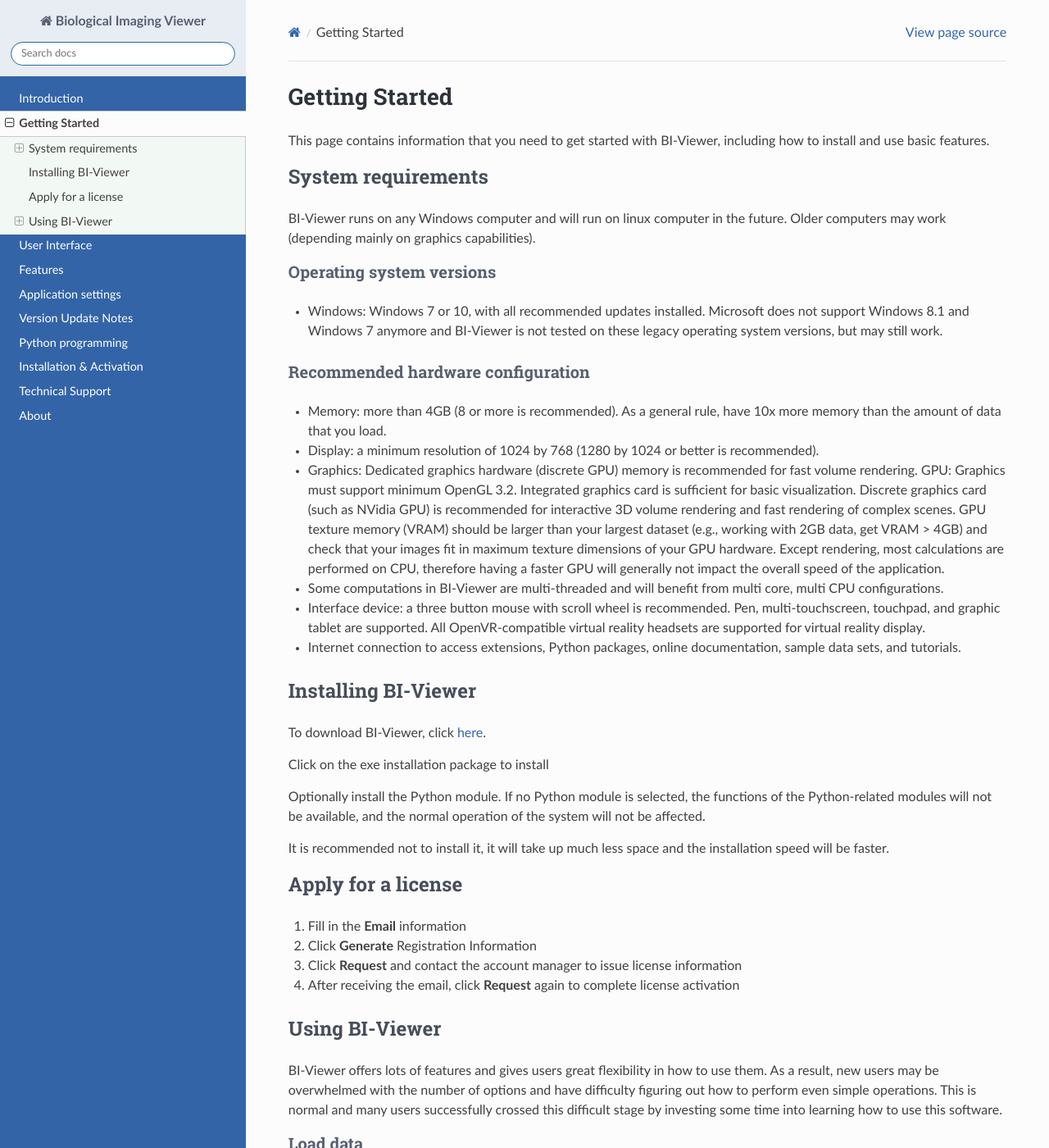
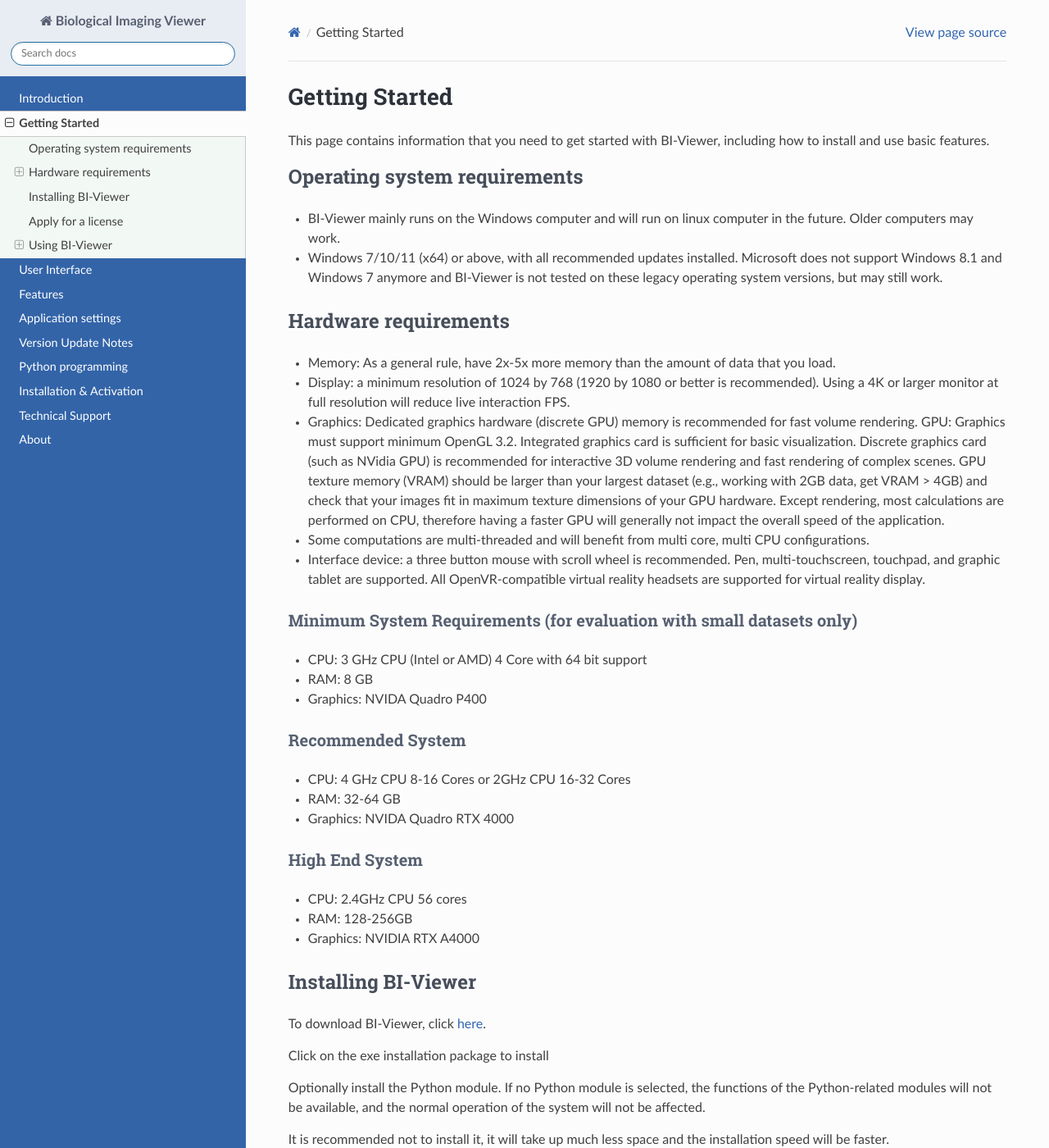
Before and after one commit to yangtong93/sphinx-img-docs, a Sphinx documentation site: the page built from source/user_guide/quickstart.md, in a window 1280 px wide and 1400 px high. Shown: the whole window at 82% size. Built offline with Sphinx 7.4.7 and the Read the Docs theme 2.0.0, drawn with Linux system fonts in a browser that asks for light colours.

Commit message:
feature: add hardware requirements

```diff
--- a/source/user_guide/quickstart.md
+++ b/source/user_guide/quickstart.md
@@ -2,27 +2,40 @@
 
 This page contains information that you need to get started with BI-Viewer, including how to install and use basic features.
 
-## System requirements
+## Operating system requirements
 
-BI-Viewer runs on any Windows computer and will run on linux computer in the future. Older computers may work (depending mainly on graphics capabilities).
+* BI-Viewer mainly runs on the Windows computer and will run on linux computer in the future. Older computers may work.
+* Windows 7/10/11 (x64) or above, with all recommended updates installed.  Microsoft does not support Windows 8.1 and Windows 7 anymore and BI-Viewer is not tested on these legacy operating system versions, but may still work.
 
-### Operating system versions
+## Hardware requirements
 
-* Windows: Windows 7 or 10, with all recommended updates installed.  Microsoft does not support Windows 8.1 and Windows 7 anymore and BI-Viewer is not tested on these legacy operating system versions, but may still work.
+* Memory: As a general rule, have 2x-5x more memory than the amount of data that you load.
 
-### Recommended hardware configuration
-
-* Memory: more than 4GB (8 or more is recommended). As a general rule, have 10x more memory than the amount of data that you load.
-
-* Display: a minimum resolution of 1024 by 768 (1280 by 1024 or better is recommended).
+* Display: a minimum resolution of 1024 by 768 (1920 by 1080 or better is recommended). Using a 4K or larger monitor at full resolution will reduce live interaction FPS.
 
 * Graphics: Dedicated graphics hardware (discrete GPU) memory is recommended for fast volume rendering. GPU: Graphics must support minimum OpenGL 3.2. Integrated graphics card is sufficient for basic visualization. Discrete graphics card (such as NVidia GPU) is recommended for interactive 3D volume rendering and fast rendering of complex scenes. GPU texture memory (VRAM) should be larger than your largest dataset (e.g., working with 2GB data, get VRAM > 4GB) and check that your images fit in maximum texture dimensions of your GPU hardware. Except rendering, most calculations are performed on CPU, therefore having a faster GPU will generally not impact the overall speed of the application.
 
-* Some computations in BI-Viewer are multi-threaded and will benefit from multi core, multi CPU configurations.
+* Some computations are multi-threaded and will benefit from multi core, multi CPU configurations.
 
 * Interface device: a three button mouse with scroll wheel is recommended. Pen, multi-touchscreen, touchpad, and graphic tablet are supported. All OpenVR-compatible virtual reality headsets are supported for virtual reality display.
 
-* Internet connection to access extensions, Python packages, online documentation, sample data sets, and tutorials.
+### Minimum System Requirements (for evaluation with small datasets only)
+
+* CPU: 3 GHz CPU (Intel or AMD) 4 Core with 64 bit support
+* RAM: 8 GB
+* Graphics: NVIDA Quadro P400
+
+### Recommended System
+
+* CPU: 4 GHz CPU 8-16 Cores or 2GHz CPU 16-32 Cores
+* RAM: 32-64 GB
+* Graphics: NVIDA Quadro RTX 4000
+
+### High End System
+
+* CPU: 2.4GHz CPU 56 cores
+* RAM: 128-256GB
+* Graphics: NVIDIA RTX A4000
 
 ## Installing BI-Viewer
 
```
Also changed, not shown: source/user_guide/upgrade.md (+9 -9 lines), 4 other files.
